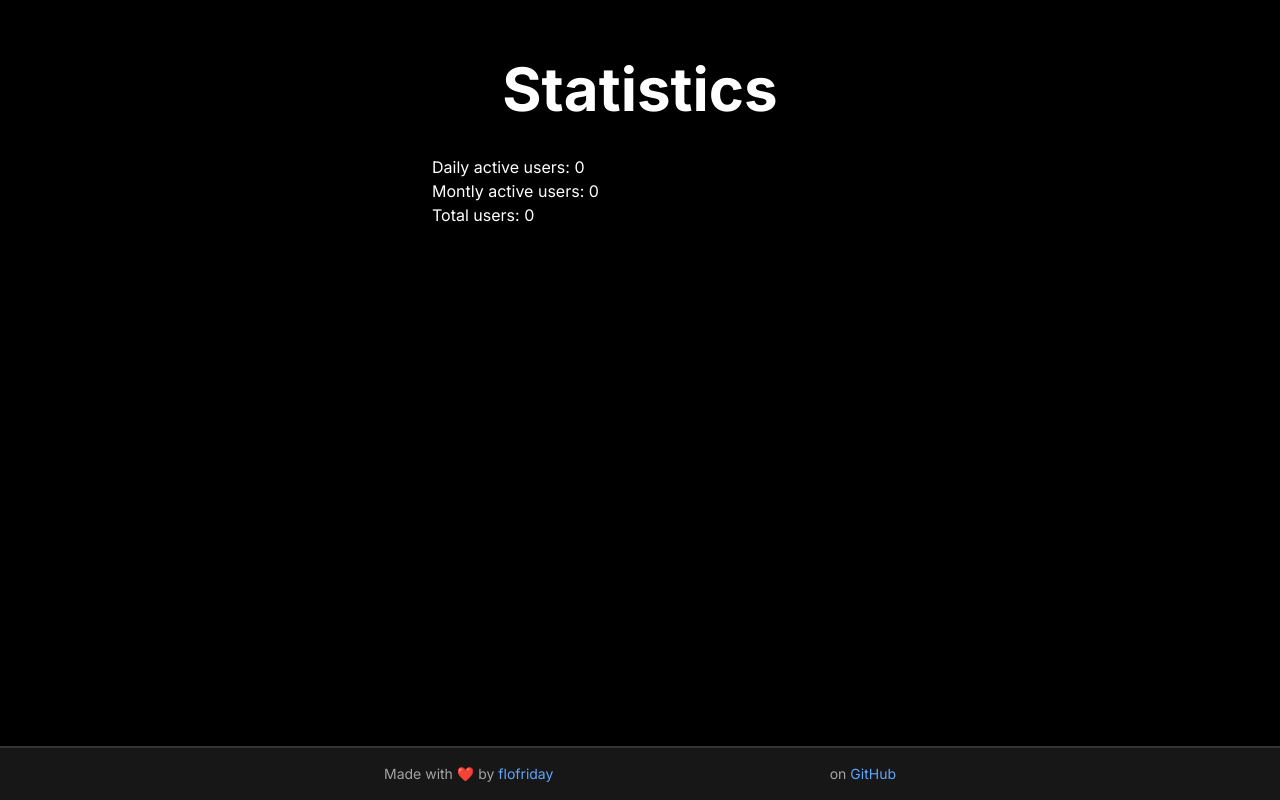
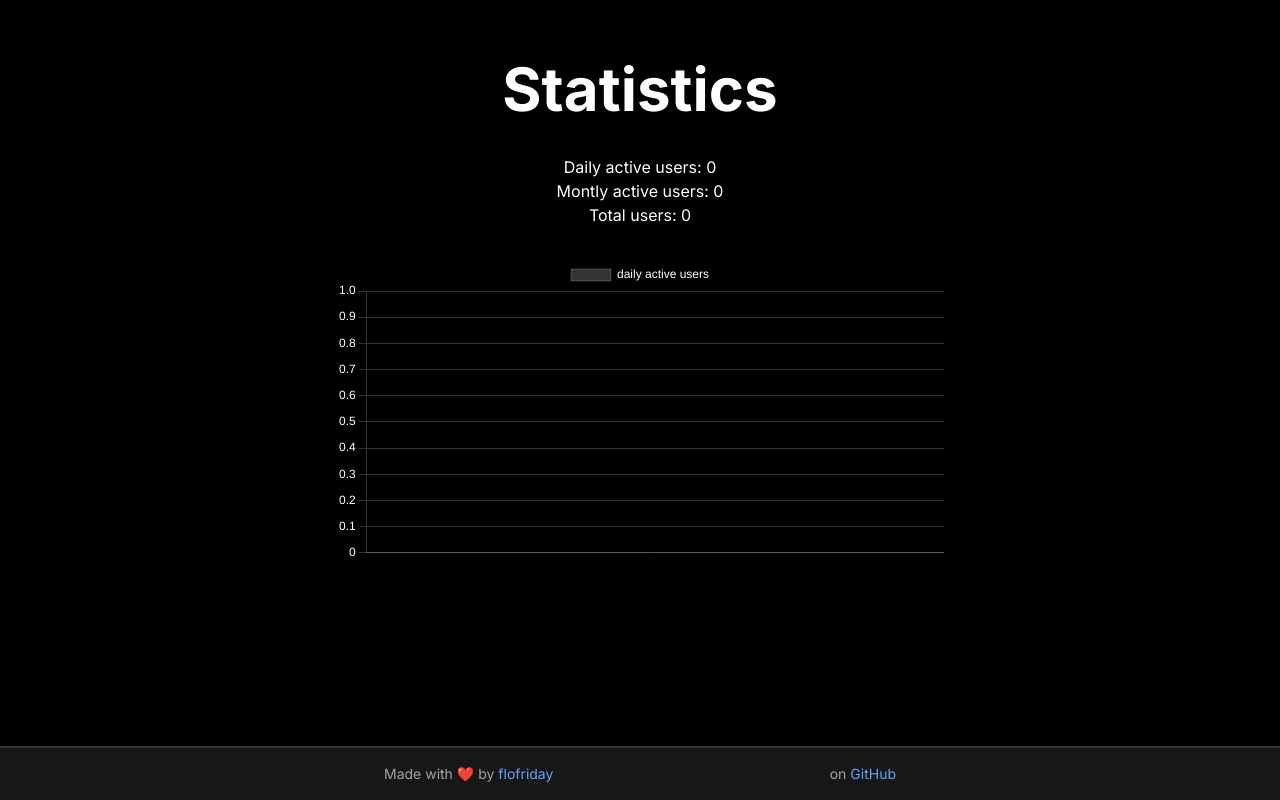
Before and after one commit to flofriday/better-tiss-calendar, a Flask app: page /statistics in a window 1280 px wide. Run offline with Flask 3, Linux system fonts and the light colour scheme; data that the repository does not hold is empty; style sheets or scripts are compiled from the project's sources.

Commit message:
Add daily active users chart to the statistics page

```diff
--- a/app/__init__.py
+++ b/app/__init__.py
@@ -1,10 +1,11 @@
+import json
 from flask import Flask, render_template, send_from_directory, request, g
 import requests
 import sqlite3
 
 import app.tiss as tiss
 from app.format import improve_calendar
-from app.monitoring import get_statistics, add_usage
+from app.monitoring import get_statistics, add_usage, get_chart_data
 
 app = Flask(__name__)
 
@@ -50,7 +51,10 @@ def home():
 @app.route("/statistics")
 def statistic_page():
     statistic = get_statistics(get_db())
-    return render_template("statistics.html", statistic=statistic)
+    chart_data = get_chart_data(get_db())
+    return render_template(
+        "statistics.html", statistic=statistic, chart_data=json.dumps(chart_data)
+    )
 
 
 @app.route("/static/<path:path>")
--- a/app/monitoring.py
+++ b/app/monitoring.py
@@ -1,6 +1,7 @@
 from dataclasses import dataclass
 from sqlite3 import Connection
 import hashlib
+from typing import Tuple
 
 
 def add_usage(db: Connection, token: str):
@@ -49,3 +50,17 @@ def get_statistics(db: Connection) -> statistic:
     total_rows = cursor.fetchone()[0]
 
     return statistic(daily_users, monthly_users, total_users, total_rows)
+
+
+def get_chart_data(db: Connection) -> list[Tuple[str, int]]:
+    # Get daily active users
+    cursor = db.cursor()
+    cursor.execute(
+        """
+        SELECT strftime('%Y-%m-%d', date) AS day, COUNT(DISTINCT token_hash) AS unique_token_count
+        FROM statistics
+        GROUP BY day;
+        """
+    )
+    rows = cursor.fetchall()
+    return rows
--- /dev/null
+++ b/app/static/statistics.js
@@ -0,0 +1,34 @@
+const ctx = document.getElementById("dailyChart");
+
+Chart.defaults.backgroundColor = "rgba(255, 255, 255, 0.2)";
+Chart.defaults.borderColor = "rgba(255, 255, 255, 0.2)";
+Chart.defaults.color = "#FFF";
+
+console.log(daily_data);
+let labels = daily_data.map(([label, _]) => label);
+let counts = daily_data.map(([_, count]) => count);
+new Chart(ctx, {
+  type: "line",
+  data: {
+    labels: labels,
+    datasets: [
+      {
+        label: "daily active users",
+        data: counts,
+        borderWidth: 1,
+      },
+    ],
+  },
+  options: {
+    scales: {
+      y: {
+        beginAtZero: true,
+      },
+    },
+    elements: {
+      point: {
+        radius: 2,
+      },
+    },
+  },
+});
--- a/app/templates/statistics.html
+++ b/app/templates/statistics.html
@@ -1,51 +1,74 @@
-<!doctype html>
+<!DOCTYPE html>
 <html lang="en">
-
   <head>
-    <meta charset="UTF-8">
+    <meta charset="UTF-8" />
 
     <title>Statistics</title>
     <meta property="og:title" content="Statistics" />
 
-    <meta name="viewport" content="width=device-width, initial-scale=1.0">
-    <link rel="icon" type="image/png" sizes="32x32" href="/static/logo32.png">
-    <link rel="icon" type="image/png" sizes="48x48" href="/static/logo48.png">
-    <link rel="icon" type="image/png" sizes="192x192" href="/static/logo192.png">
-    <link rel="apple-touch-icon" type="image/png" sizes="180x180" href="/static/logo180.png">
-    <link rel="preconnect" href="https://fonts.googleapis.com">
-    <link rel="preconnect" href="https://fonts.gstatic.com" crossorigin>
-    <link href="https://fonts.googleapis.com/css2?family=Inter:wght@100;200;300;400;500;600;700;800;900&display=swap"
-        rel="stylesheet">
-    <link href="/static/style.css" rel="stylesheet">
+    <meta name="viewport" content="width=device-width, initial-scale=1.0" />
+    <link rel="icon" type="image/png" sizes="32x32" href="/static/logo32.png" />
+    <link rel="icon" type="image/png" sizes="48x48" href="/static/logo48.png" />
+    <link
+      rel="icon"
+      type="image/png"
+      sizes="192x192"
+      href="/static/logo192.png"
+    />
+    <link
+      rel="apple-touch-icon"
+      type="image/png"
+      sizes="180x180"
+      href="/static/logo180.png"
+    />
+    <link rel="preconnect" href="https://fonts.googleapis.com" />
+    <link rel="preconnect" href="https://fonts.gstatic.com" crossorigin />
+    <link
+      href="https://fonts.googleapis.com/css2?family=Inter:wght@100;200;300;400;500;600;700;800;900&display=swap"
+      rel="stylesheet"
+    />
+    <link href="/static/style.css" rel="stylesheet" />
   </head>
 
   <body class="h-screen">
     <div class="h-full flex flex-col justify-between">
-        <main class="container w-full max-w-md mx-auto px-4 text-center">
-            <h1 class="text-6xl font-bold pt-12 pb-6 leading-snug">
-                Statistics
-            </h1>
+      <main class="container w-full max-w-[40rem] mx-auto px-4 text-center">
+        <h1 class="text-6xl font-bold pt-12 pb-6 leading-snug">Statistics</h1>
 
-            <div class="text-left">
         <ul>
           <li>Daily active users: {{statistic.daily_users}}</li>
           <li>Montly active users: {{statistic.monthly_users}}</li>
           <li>Total users: {{statistic.total_users}}</li>
         </ul>
+
+        <div class="pt-8 w-full">
+          <canvas id="dailyChart"></canvas>
         </div>
-
       </main>
-        <footer class="bg-neutral-900 border-t-2 border-t-[color:#333] p-4 text-sm text-neutral-400 mt-16">
+      <footer
+        class="bg-neutral-900 border-t-2 border-t-[color:#333] p-4 text-sm text-neutral-400 mt-16"
+      >
         <div class="container w-full max-w-lg mx-auto">
           <div class="flex flex-row justify-between">
-                    <div>Made with ❤️ by <a href="https://github.com/flofriday">flofriday</a></div>
             <div>
-                        on <a href="https://github.com/flofriday/better-tiss-calendar">GitHub</a>
+              Made with ❤️ by
+              <a href="https://github.com/flofriday">flofriday</a>
+            </div>
+            <div>
+              on
+              <a href="https://github.com/flofriday/better-tiss-calendar"
+                >GitHub</a
+              >
             </div>
           </div>
         </div>
       </footer>
     </div>
+    <!-- prettier-ignore -->
+    <script>
+        let daily_data = {{ chart_data | safe }};
+    </script>
+    <script src="https://cdn.jsdelivr.net/npm/chart.js"></script>
+    <script src="/static/statistics.js"></script>
   </body>
-
 </html>
```
Lines whose indentation alone changed are shown as unchanged.
